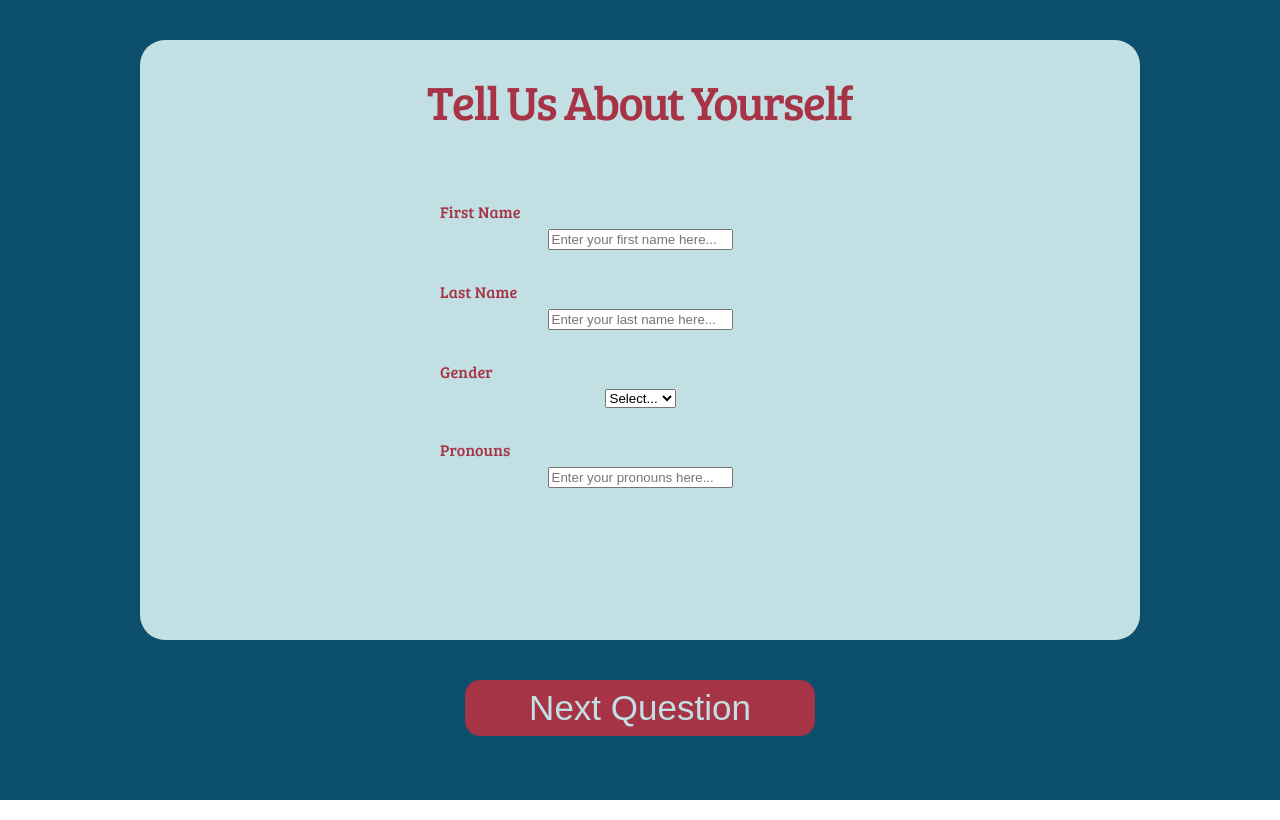
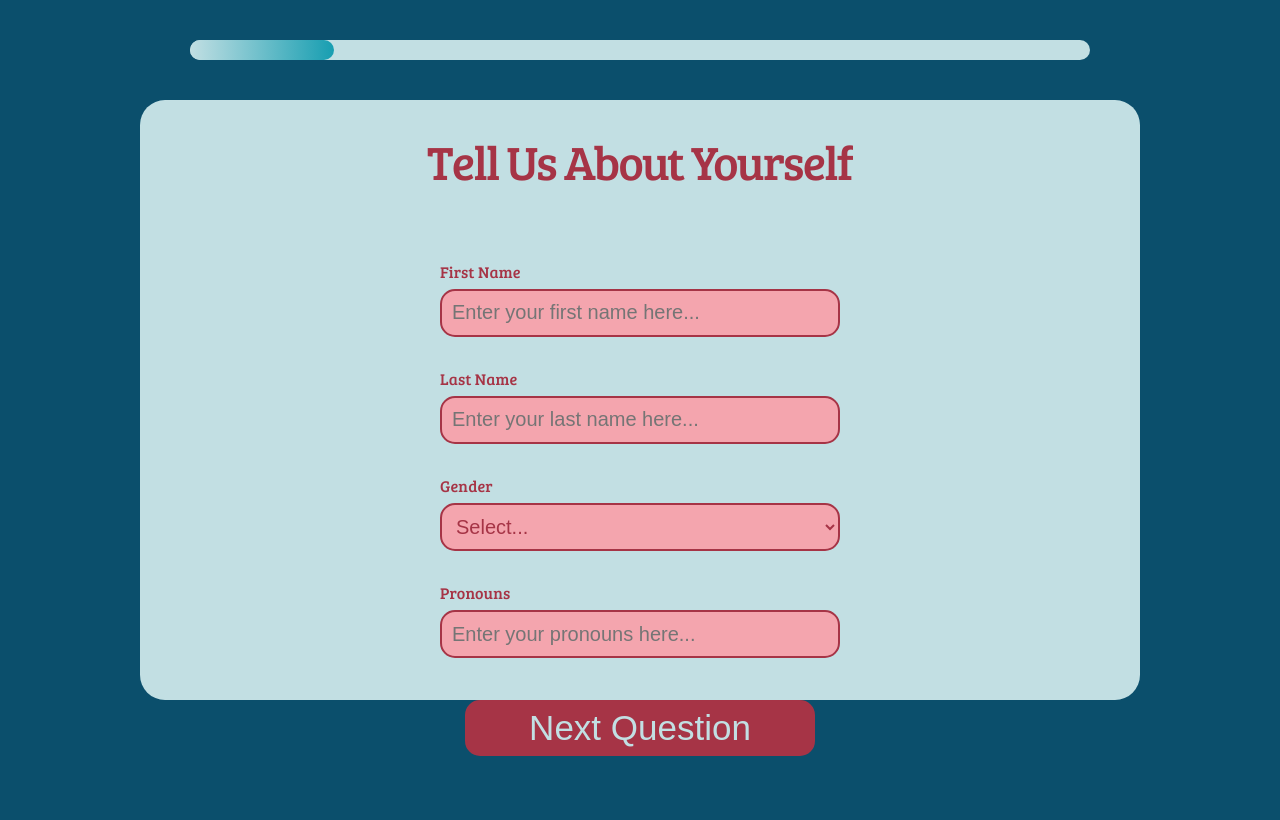
Before and after one commit to wav2length/371final, a React (Vite) app in the folder webapp/: page /onboarding1 in a window 1280 px wide. Built offline with nearby package versions, Linux system fonts and the light colour scheme; no server answers; a web font is replaced by a local one.

Commit message:
Fixed Onboarding like a pro

```diff
--- a/webapp/src/OnBoarding/Onboarding1.jsx
+++ b/webapp/src/OnBoarding/Onboarding1.jsx
@@ -67,23 +67,23 @@ function Onboarding1() {
 
   return (
     <>
-    <div id="progress-container">
-        <div id="progress-bar-board1"></div>
+    <div id="onboarding1-progress-container">
+        <div id="onboarding1-progress-bar-board1"></div>
     </div>
       <div id="onboarding1-main-area">
         <h1 id="onboarding1-Heading-board1">Tell Us About Yourself</h1>
         <p id="onboarding1-subheading-board1">First Name</p>
-        <input value={firstName} onChange={e => {setFirstName(e.target.value); setError('')}} id="input-text" type="text" placeholder="Enter your first name here..." required/>
+        <input value={firstName} onChange={e => {setFirstName(e.target.value); setError('')}} id="onboarding1-input-text" type="text" placeholder="Enter your first name here..." required/>
         <p id="onboarding1-subheading-board1">Last Name</p>
-        <input value={lastName} onChange={e => {setLastName(e.target.value); setError('')}} id="input-text" type="text" placeholder="Enter your last name here..." required/>
+        <input value={lastName} onChange={e => {setLastName(e.target.value); setError('')}} id="onboarding1-input-text" type="text" placeholder="Enter your last name here..." required/>
         <p id="onboarding1-subheading-board1">Gender</p>
-        <select id="gender-dropdown" value={gender} onChange={(e) => setGender(e.target.value)}>
+        <select id="onboarding1-gender-dropdown" value={gender} onChange={(e) => setGender(e.target.value)}>
           <option value="">Select...</option>
           <option value="male">Male</option>
           <option value="female">Female</option>
         </select>
         <p id="onboarding1-subheading-board1">Pronouns</p>
-        <input value={pronouns} onChange={e => setPronouns(e.target.value)} id="input-text" type="text" placeholder="Enter your pronouns here... "/>
+        <input value={pronouns} onChange={e => setPronouns(e.target.value)} id="onboarding1-input-text" type="text" placeholder="Enter your pronouns here... "/>
       </div>
       {error && <p style={{ color: 'red', fontSize: '0.85rem' }}>{error}</p>}
       <button id="onboarding1-next-button" className='bree-serif-regular' onClick={handleNext} disabled={isLoading}>
--- a/webapp/src/OnBoarding/Onboarding2.jsx
+++ b/webapp/src/OnBoarding/Onboarding2.jsx
@@ -43,16 +43,16 @@ function Onboarding2() {
         <h1 id="onboarding2-Heading-board2">Tell Us About Yourself</h1>
         <h2 id="onboarding2-subheading-board2">What gender are you attracted to?</h2>
         <div id="onboarding2-options-container">
-             <button id={selected === 'female' ? 'clicked-option' : 'unclicked-option'}
+             <button id={selected === 'female' ? 'onboarding2-clicked-option' : 'onboarding2-unclicked-option'}
                 onClick={() => { setSelected('female'); setError('') }}>
                 Female
             </button>
 
-            <button id={selected === 'male' ? 'clicked-option' : 'unclicked-option'}
+            <button id={selected === 'male' ? 'onboarding2-clicked-option' : 'onboarding2-unclicked-option'}
                 onClick={() => { setSelected('male'); setError('') }}>
                 Male
             </button>
-            <button id={selected === 'no-preference' ? 'clicked-option' : 'unclicked-option'}
+            <button id={selected === 'no-preference' ? 'onboarding2-clicked-option' : 'onboarding2-unclicked-option'}
                 onClick={() => { setSelected('no-preference'); setError('') }}>
                 No preference
             </button>
```
